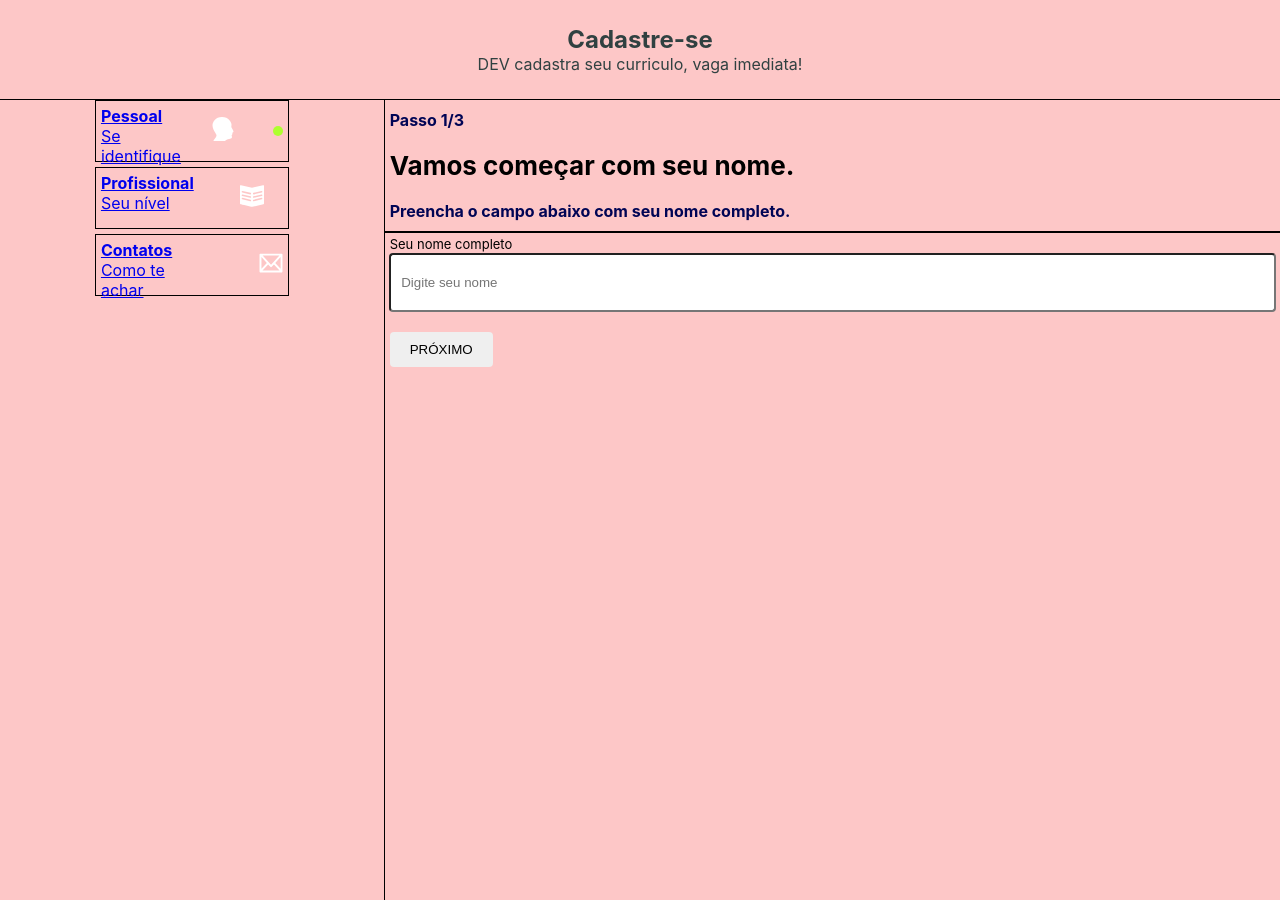
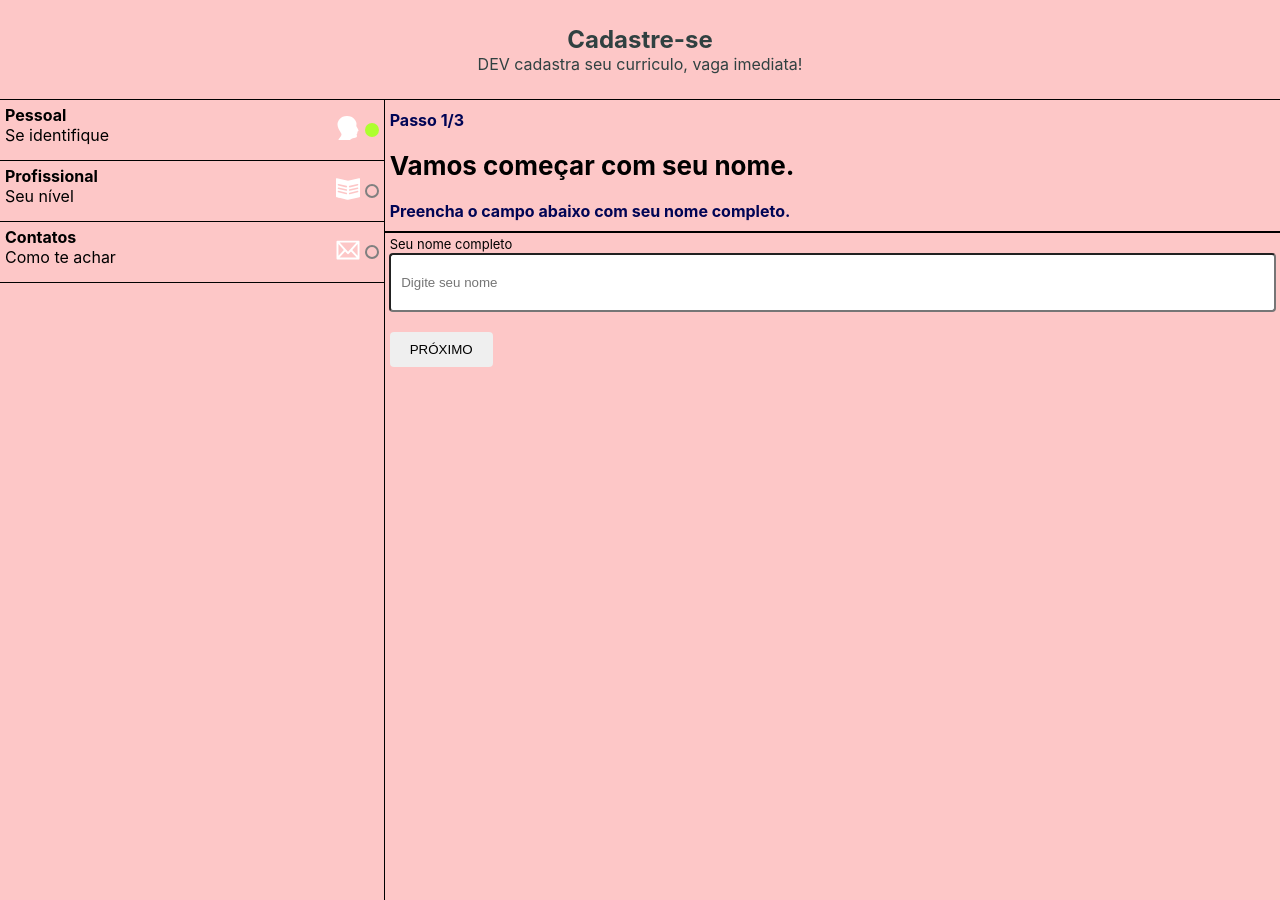
Before and after one commit to silastj/multiForm, a React (Create React App) app: page / in a window 1280 px wide. Built offline with nearby package versions, Linux system fonts and the light colour scheme.

Commit message:
finish project

```diff
--- a/src/components/SideBarItem/index.tsx
+++ b/src/components/SideBarItem/index.tsx
@@ -3,17 +3,16 @@ import { Link } from 'react-router-dom'
 import { ReactComponent as ProfileIcon } from '../../assets/images/profile.svg'
 import { ReactComponent as BookIcon } from '../../assets/images/book.svg'
 import { ReactComponent as MailIcon } from '../../assets/images/mail.svg'
-import { useHistory } from 'react-router-dom'
+
 type Props = {
   title: string
   description: string
   icon: string
   path: string
+  active: boolean
 }
 
-const SideBarItem = ({ title, description, icon, path }: Props) => {
-  const history = useHistory()
-  const resLocation = history.location.pathname
+const SideBarItem = ({ title, description, icon, path, active }: Props) => {
 
   return (
     <C.Container>
@@ -27,28 +26,19 @@ const SideBarItem = ({ title, description, icon, path }: Props) => {
             {icon === 'profile' &&
               <ProfileIcon fill="white" width={24} height={24} />
             }
-          </C.Icon>
-          <C.Icon>
             {icon === 'book' &&
-              <>
               <BookIcon fill="white" width={24} height={24} />
-              {resLocation === path &&
-                <C.State path={path}></C.State>
-              }
-              </>
             }
-          </C.Icon>
-
-          <C.Icon>
             {icon === 'mail' &&
               <MailIcon fill="white" width={24} height={24} />
             }
           </C.Icon>
-          {resLocation === path &&
+          {/* {resLocation === path && */}
+            <C.State active={active}></C.State>
+          {/* }
+          {resLocation !== path &&
             <C.State path={path}></C.State>
-          }
-
-
+          } */}
         </C.Footer>
       </Link>
     </C.Container>
--- a/src/components/SideBarItem/styles.ts
+++ b/src/components/SideBarItem/styles.ts
@@ -1,9 +1,9 @@
 import styled from "styled-components";
 
 export const Container = styled.div`
-  border:1px solid;
-  width:50%;
-  margin:0 auto 5px auto;
+  flex:1;
+  margin:5px auto 5px auto;
+  border-bottom:1px solid;
 
   a{
     display: flex;
@@ -11,29 +11,39 @@ export const Container = styled.div`
     margin:5px;
     gap: 30px;
     cursor: pointer;
+    text-decoration:none;
+    color:#000;
   }
 `;
+
 export const Title = styled.h4`
   font-size:18x;
   font-weight:bold;
+  color:#000;
 `;
+
 export const Header = styled.div`
-  width:50%;
   height:50px;
 `;
+
 export const Description = styled.div`
 `;
+
 export const Icon = styled.div`
 `;
+
 export const Footer = styled.div`
   display:flex;
   align-items:center;
-  justify-content:space-between;
-  width:50%;
+  justify-content:flex-end;
+  flex:1;
 `;
-export const State = styled.div<{path: string;}>`
+
+export const State = styled.div<{active: boolean;}>`
   width:10px;
   height:10px;
   border-radius:100%;
-  background-color: ${props => props.path ? 'greenyellow' : 'red'};
+  margin-left: 5px;
+  background-color: ${props => props.active ? 'greenyellow' : 'transparent'};
+  border:2px solid ${props => props.active ? 'greenyellow' : 'gray'};
 `;
--- a/src/components/Theme/index.tsx
+++ b/src/components/Theme/index.tsx
@@ -2,12 +2,14 @@ import { ReactNode } from 'react'
 import * as C from './styles'
 import Header from '../Header/index'
 import SideBarItem from '../SideBarItem/index'
-
+import { useForm } from '../../contexts/FormContext'
 type Props = {
   children: ReactNode
 }
 
 const Theme = ({ children }: Props) => {
+  const { state } = useForm()
+
   return (
     <C.Container>
       <C.Area>
@@ -19,18 +21,21 @@ const Theme = ({ children }: Props) => {
               description="Se identifique"
               icon="profile"
               path="/"
+              active={state.currentStep === 1}
             />
             <SideBarItem
               title="Profissional"
               description="Seu nível"
               icon="book"
               path="/step2"
+              active={state.currentStep === 2}
             />
             <SideBarItem
               title="Contatos"
               description="Como te achar"
               icon="mail"
               path="/step3"
+              active={state.currentStep === 3}
             />
           </C.Sidebar>
           <C.Page>
--- a/src/pages/FormStep3/index.tsx
+++ b/src/pages/FormStep3/index.tsx
@@ -1,5 +1,5 @@
 import * as C from './styles'
-import { ChangeEvent, useEffect } from 'react'
+import { ChangeEvent, useEffect, useState } from 'react'
 import Theme from '../../components/Theme/index'
 import { useHistory, Link } from 'react-router-dom'
 import {useForm, FormActions} from '../../contexts/FormContext'
@@ -7,6 +7,7 @@ import {useForm, FormActions} from '../../contexts/FormContext'
 const FormStep3 = () => {
   const history = useHistory()
   const {state, dispatch} = useForm()
+  const [ send, setSend] = useState(false)
 
   useEffect(() => {
     state.name === '' ? history.push('/') :
@@ -31,11 +32,17 @@ const FormStep3 = () => {
   }
 
 
-  const handleNextFinish = () => {
+  const handleNextFinish = (e:any) => {
     state.email !== '' && state.github !== '' ?
-    console.log(state)
+    Send(e)
     :
     alert('Prencha os seus dados.')
+  }
+
+  const Send = (e: ChangeEvent<HTMLInputElement>) => {
+    state.email = ''
+    state.github = ''
+    setSend(true)
   }
 
   return (
@@ -54,7 +61,8 @@ const FormStep3 = () => {
             value={state.email}
             onChange={handleNameEmail}
             placeholder="Digite seu email"
-           />
+            autoFocus
+            />
         </label>
 
         <label>
@@ -68,6 +76,9 @@ const FormStep3 = () => {
         </label>
         <Link to="/step2">Voltar</Link>
         <button onClick={handleNextFinish}>Finalizar</button>
+        {send &&
+          <p>Enviado com Sucesso!</p>
+        }
       </C.Container>
     </Theme>
   )
```
